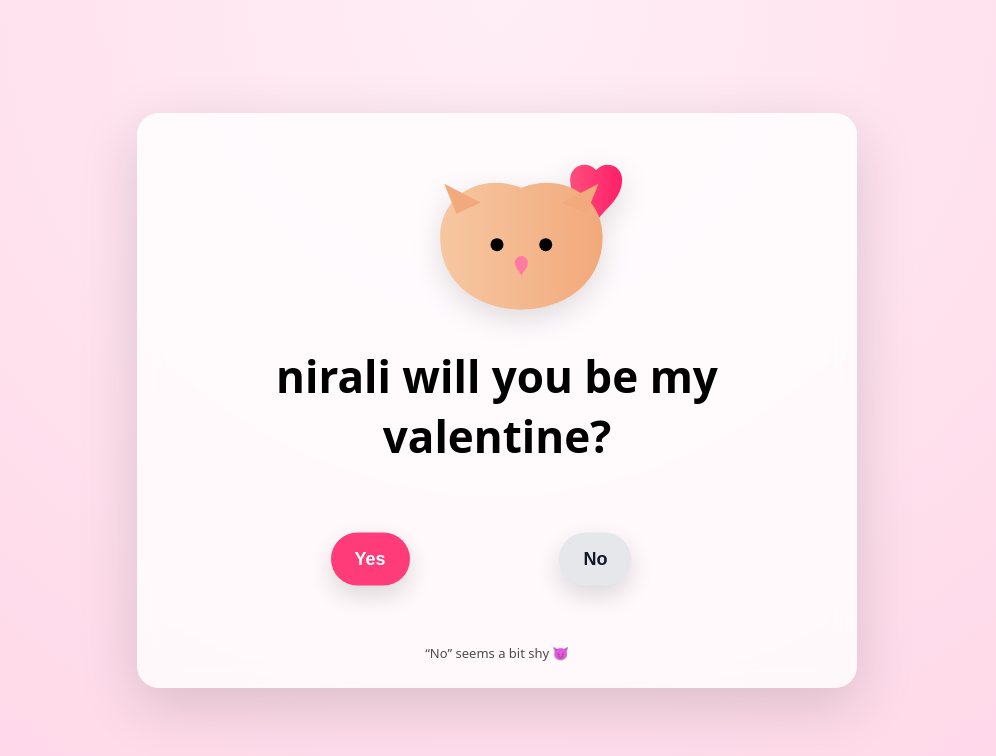
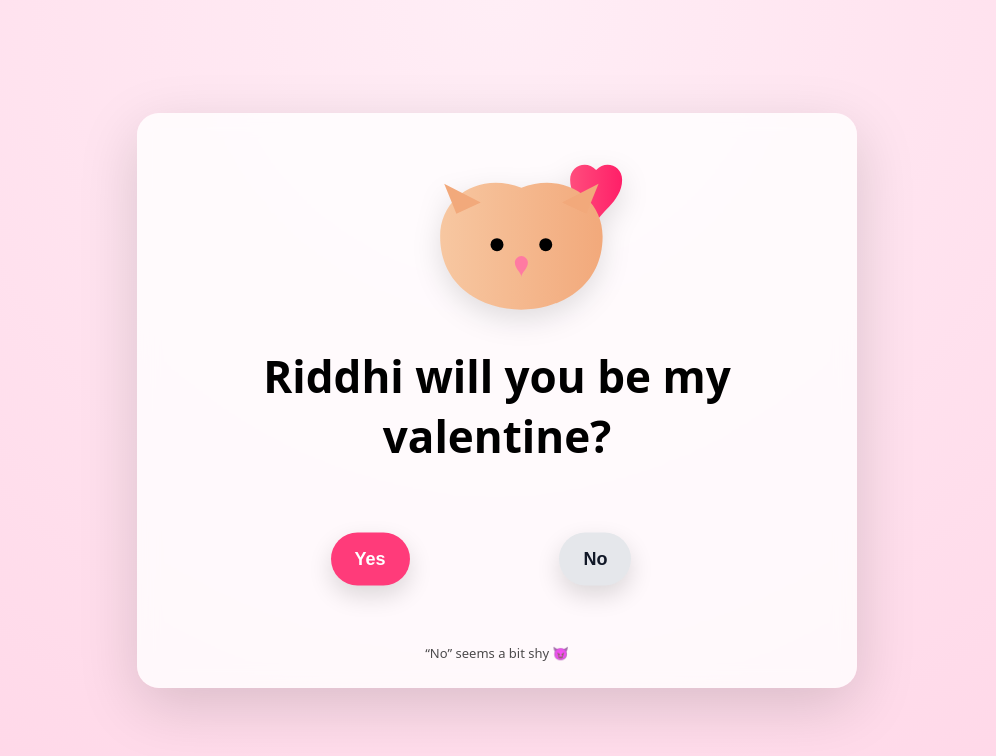
Before and after one commit to shauryabhansali4-ctrl/valentine, a plain HTML site: page index.html in a window 1280 px wide. Shown: the whole page, without its empty margins (143-1139 px from the left). Drawn offline with nearby package versions, Linux system fonts and the light colour scheme.

Commit message:
Update index.html

```diff
--- a/index.html
+++ b/index.html
@@ -171,7 +171,7 @@
             fill="#ff7aa2"/>
     </svg>
 
-    <h1>nirali will you be my valentine?</h1>
+    <h1>Riddhi will you be my valentine?</h1>
 
     <section class="button-zone" id="zone">
       <button id="yesBtn">Yes</button>
```
